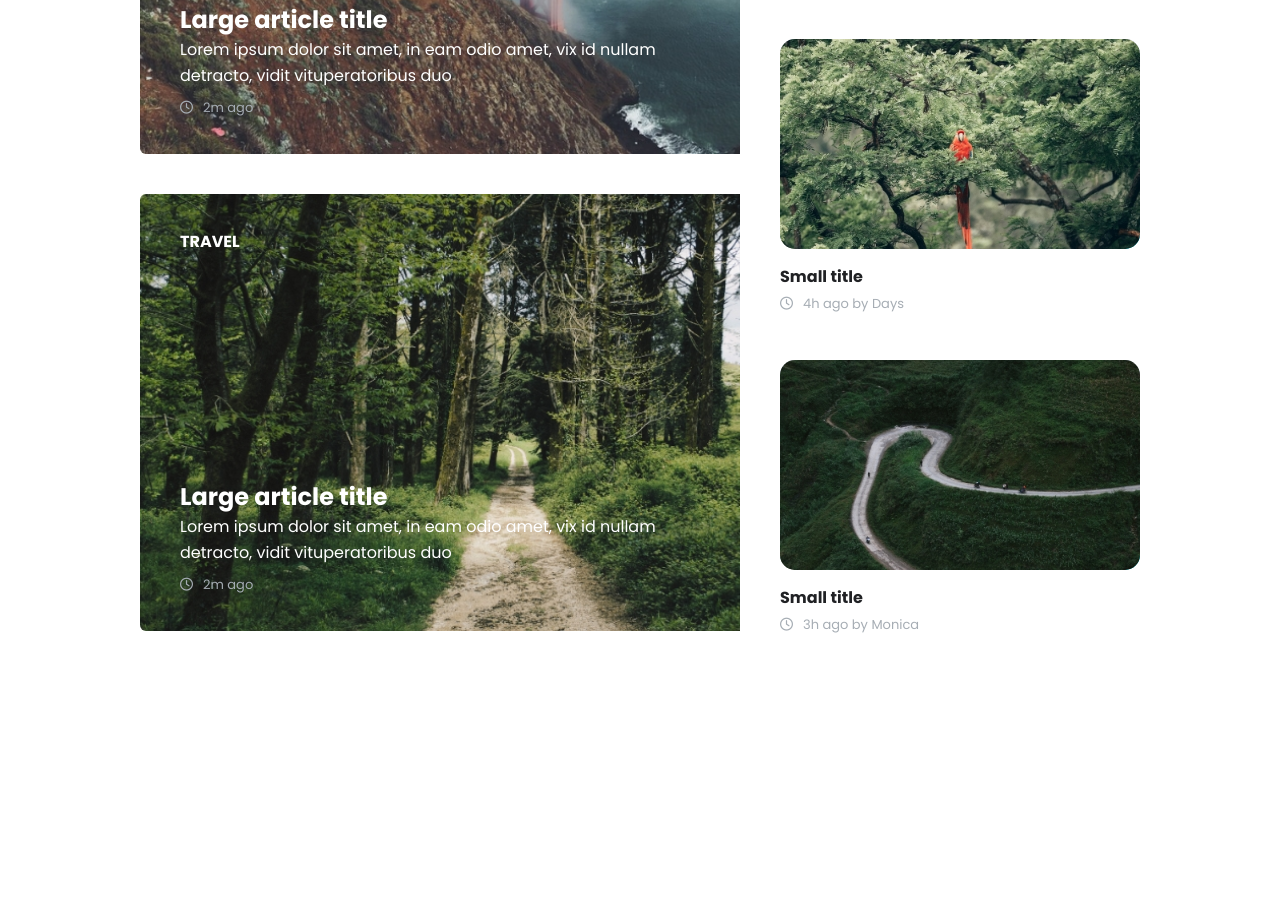
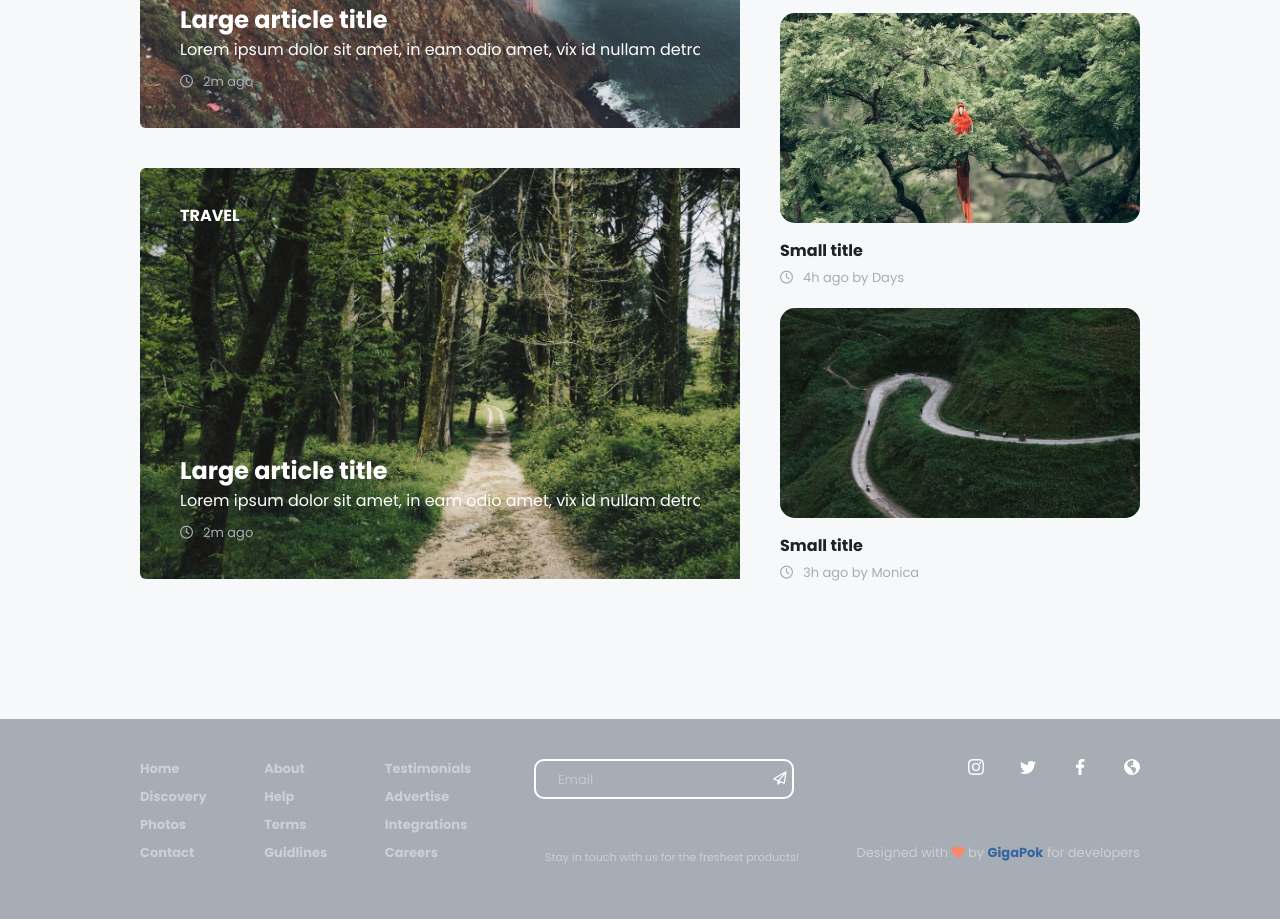
Before and after one commit to GigaPok/Unilab, a plain HTML site: page index.html in a window 1280 px wide. Shown: the part 1693-2612 px from the top of the page. Before the commit the page ends 2364 px from the top, so only its background shows below. Drawn offline with Linux system fonts and the light colour scheme.

Commit message:
finish first page

```diff
--- a/css/style.css
+++ b/css/style.css
@@ -1,5 +1,7 @@
 /* Header */
-
+body {
+    background-color: #F6F8F9;
+}
 nav{
     display: flex;
     justify-content: space-between;
@@ -37,13 +39,14 @@ nav{
 .section-1 {
     display: flex;
     justify-content: space-between;
+
 }
 .section-1-left-div {
     background-image: url(../img/Mountain.jpg);
     background-repeat: no-repeat;
     background-size: cover;
     width: 840px;
-    height: 600px;
+    height: auto;
     position: relative;
     width: 60%;
 }
@@ -82,6 +85,7 @@ nav{
     margin-top: 20px;
     font-family: 'Poppins', sans-serif;
     font-weight: bold;
+
 }
 
 .section-1-left-div-p {
@@ -116,6 +120,7 @@ nav{
     flex-direction: column;
     padding: 100px;
     width: 40%;
+    background-color: #FFFFFF;
 }
 .section-1-right-div-title {
     font-size: 24px;
@@ -185,6 +190,7 @@ nav{
 .container {
     padding: 40px 140px;
 }
+
 .section-2-div-title {
     position: relative;
 }
@@ -201,6 +207,7 @@ nav{
     display: flex;
     flex-direction: column;
     margin-top: 40px;
+    background-color: #FFFFFF;
 }
 .section2-box-div  {
     padding: 40px;
@@ -269,6 +276,8 @@ nav{
     color: #FFFFFF;
     font-weight: 400;
     font-family: 'Poppins', sans-serif;
+    overflow: hidden;
+    white-space: nowrap;
 }
 .section3-left-div-box {
     margin-top: 230px;
@@ -315,3 +324,117 @@ nav{
     position: relative;
 }
 /* Finish-Section3 */
+
+/* footer */
+footer {
+    background-color: #A6ADB4;
+    margin-top: 100px;
+    height: 200px;
+}
+.footer-nav-div {
+    display: flex;
+    flex-direction: column;
+}
+.footer-nav-div a {
+    font-size: 13px;
+    line-height: 20px;
+    font-family: 'Poppins', sans-serif;
+    font-weight: bold;
+    color: #CBD0D3;
+    margin-bottom: 8px;
+}
+.footer-nav-div a:last-of-type {
+    margin-bottom: 0;
+}
+.footer-left-div {
+    display: flex;
+    justify-content: space-between;
+}
+.input-email {
+    display: flex;
+    flex-direction: column;
+    position: relative;
+}
+.bottom {
+    background-color: Transparent;
+    background-repeat:no-repeat;
+    border: none;
+    cursor:pointer;
+    overflow: hidden;
+    position: absolute;
+}
+.input-div {
+    position: relative;
+    display: flex;
+    justify-content: flex-end;
+    align-items: center;
+    margin-left: 5px;
+    margin-right: 5px;
+}
+.fa-paper-plane {
+    color: #FFFFFF;
+    font-weight: 16px;
+    width: 16px;
+}
+.input-div input {
+    width: 260px;
+    height: 40px;
+    border-color: rgba(255, 255, 255, 1);
+    background-color: #A6ADB4;
+    border-radius: 10px;
+    border-style: double;
+    outline: none;
+}
+.input-div input::placeholder  {
+    font-size: 13px;
+    font-family: 'Poppins', sans-serif;
+    color: #CBD0D3;
+    font-weight: 400;
+    opacity: 0.8;
+    padding: 14px 0 0 20px;
+}
+.enter-your-email {
+    font-size: 11px;
+    color: #CBD0D3;
+    font-family: 'Poppins', sans-serif;
+    font-weight: 400;
+    position: absolute;
+    bottom: 0;
+    right: 0;
+}
+.footer-icons a {
+    margin-right: 32px;
+}
+.footer-icons a:last-of-type  {
+    margin-right: 0;
+}
+.footer-icons .soc-icons{
+    text-align: end;
+}
+.fa-heart {
+    color: #fb866a;
+}
+.small {
+    font-size: 80%;
+}
+.copyright {
+    color: #cbd0d3;
+    font-size: 13px;
+    line-height: 20px;
+    font-family: 'Poppins', sans-serif;
+    font-weight: 400;
+    right: 0;
+    bottom: 0;
+}
+.copyright  a   {
+    color: #3764a2;
+    font-size: 13px;
+    line-height: 20px;
+    font-family: 'Poppins', sans-serif;
+    font-weight: bold;
+}
+.footer-icons {
+    display: flex;
+    flex-direction: column;
+    justify-content: space-between;
+}
--- a/index.html
+++ b/index.html
@@ -150,8 +150,8 @@
                     <div class="section3-left-div-box">
                         <h3 class="section3-left-div-box-title">Large article title</h3>
                         <p class="section3-left-div-box-p">Lorem ipsum dolor sit amet, in eam odio amet, vix id nullam
-                            detracto, vidit vituperatoribus
-                            duo</p>
+                            detracto, vidit vituperatoribus duo id. Affert detraxit voluptatum vis eu, inermis
+                            eloquentiam.</p>
                         <div class="post-publish-time">
                             <i class="far fa-clock"></i>
                             <p>2m ago</p>
@@ -201,7 +201,58 @@
         </div>
     </section>
     <!-- Finish-Section-3 -->
+    <!-- Footer -->
+    <footer class="container">
+        <div class="footer-left-div">
+            <div class="footer-nav-div">
+                <a href="#">Home</a>
+                <a href="#">Discovery</a>
+                <a href="#">Photos</a>
+                <a href="#">Contact</a>
+            </div>
+            <div class="footer-nav-div">
+                <a href="#">About</a>
+                <a href="#">Help</a>
+                <a href="#">Terms</a>
+                <a href="#">Guidlines</a>
+            </div>
+            <div class="footer-nav-div">
+                <a href="#">Testimonials</a>
+                <a href="#">Advertise</a>
+                <a href="#">Integrations</a>
+                <a href="#">Careers</a>
+            </div>
+            <form class="input-email" action="index.html">
+                <div class="input-div">
+                    <input type="email" id="email" name="email" placeholder="Email">
+                    <button class="bottom" type="submit" value="Submit">
+                        <i class="far fa-paper-plane"></i>
+                    </button>
+                </div>
+                <label class="enter-your-email" for="email">Stay in touch with us for the freshest products!</label>
+            </form>
+            <div class="footer-icons">
+                <div class="soc-icons">
+                    <a href="https://www.instagram.com/giga_pok/" target="_blank">
+                        <img src="img/instagram.svg" alt="instagram">
+                    </a>
+                    <a href="https://www.facebook.com/giga.gigaa/" target="_blank">
+                        <img src="img/twitter.svg" alt="twitter">
+                    </a>
+                    <a href="https://www.facebook.com/giga.gigaa/" target="_blank">
+                        <img src="img/facebook.svg" alt="facebook">
+                    </a>
+                    <a href="https://www.facebook.com/giga.gigaa/" target="_blank">
+                        <img src="img/web.svg" alt="web">
+                    </a>
+                </div>
+                <div class="copyright">Designed with <i class="fas fa-heart"></i> by <a
+                        href="https://gigapok.github.io/CV/" target="_blank">GigaPok</a> for developers</div>
+            </div>
+        </div>
 
+    </footer>
+    <!-- Finish-Footer -->
 </body>
 
 </html>
```
Also changed, not shown: img/facebook.svg (added), img/instagram.svg (added), img/twitter.svg (added), img/web.svg (added).
